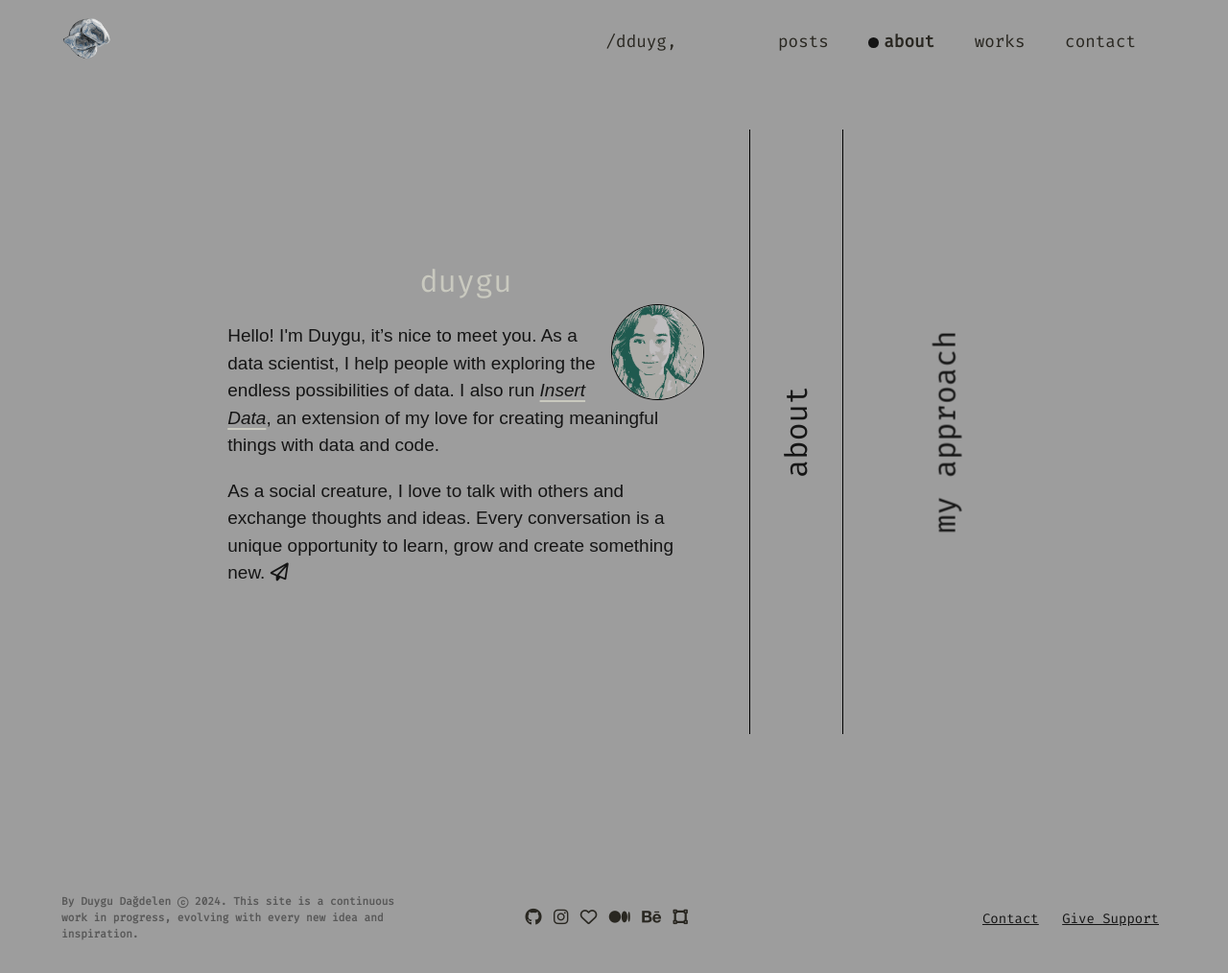
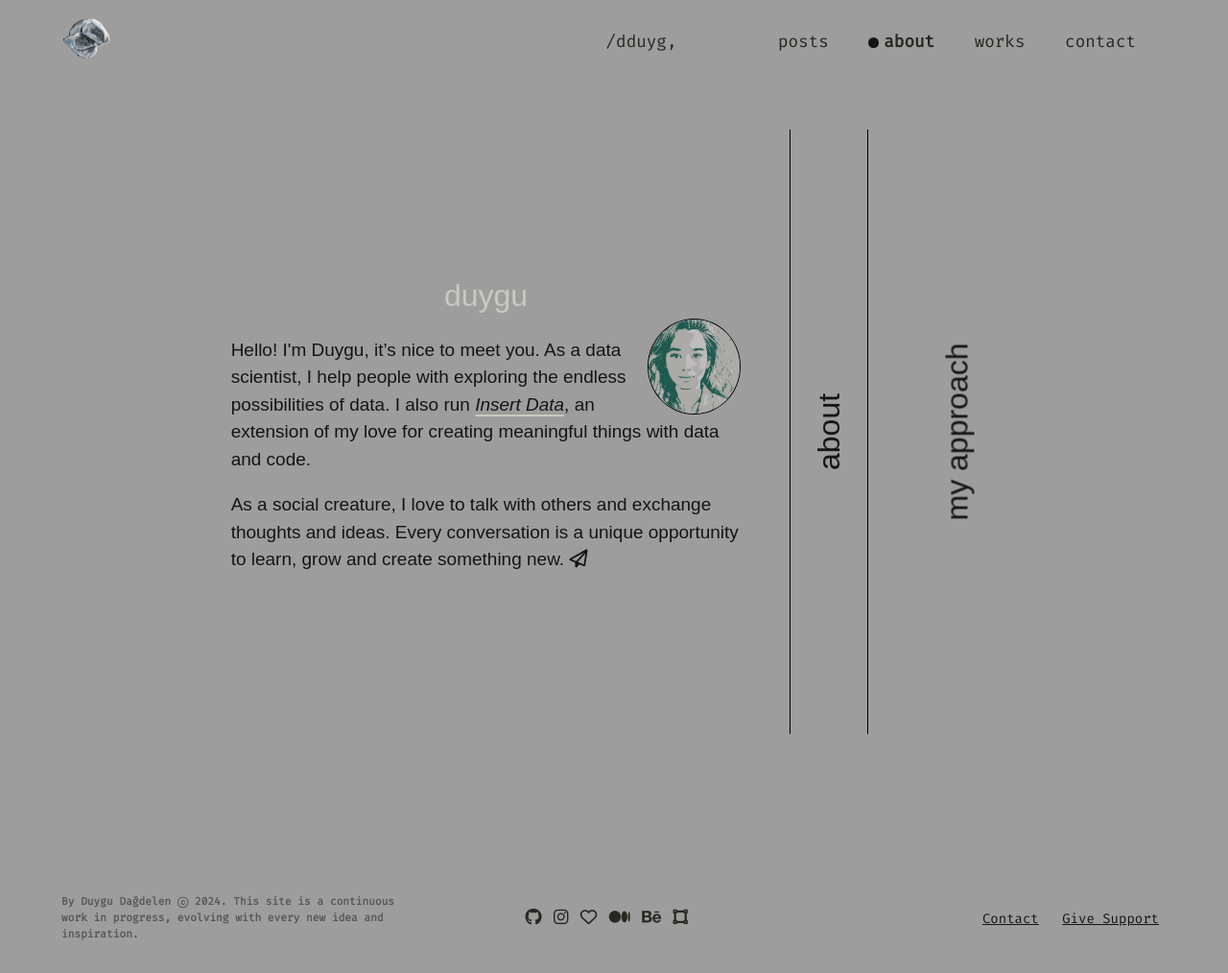
Before and after one commit to dduyg/duuuy, a Jekyll site: the page built from about.html, in a window 1280 px wide. Shown: the whole page at 96% size. Built offline with Jekyll 4.4.1, drawn with Linux system fonts in a browser that asks for light colours; nearby versions of some CDN libraries; some web fonts are replaced.

Commit message:
Update about-panel.css

```diff
--- a/assets/about-panel.css
+++ b/assets/about-panel.css
@@ -43,7 +43,6 @@ section {
 
 /*  Panel */
 header {
-  font-family: var(--mono-font);
   transform: rotate(-90deg);
   font-size: min(5vw, 32px);
   margin: 0;
```
